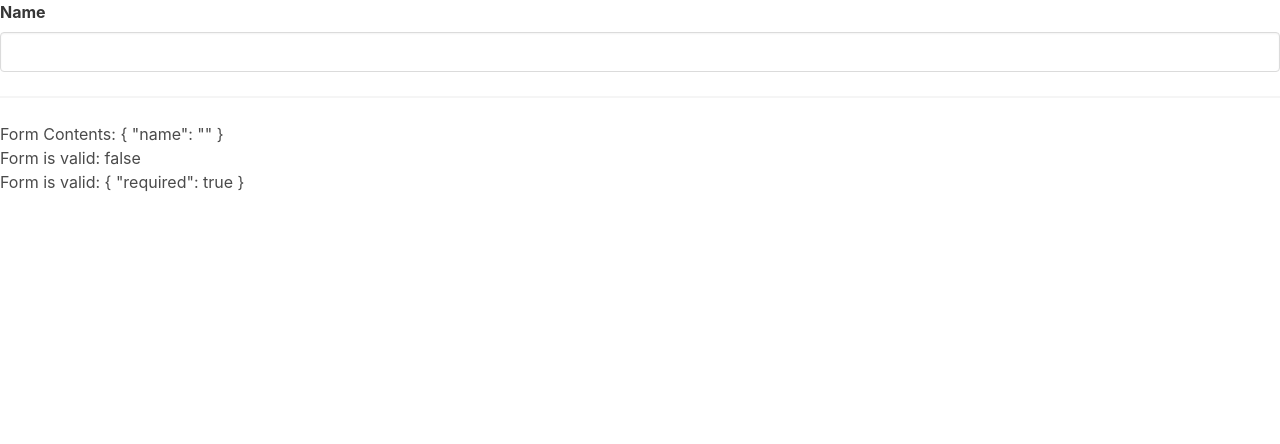
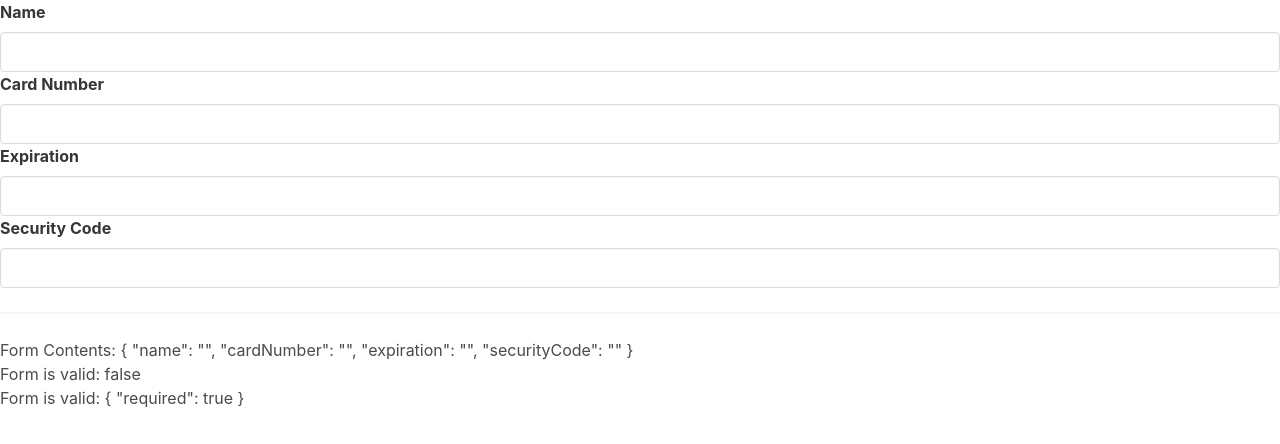
Before and after one commit to Jardel88/creditcard-with-angular-and-bulma, an Angular app: page / in a window 1280 px wide. Shown: the top 444 px of the page. Built offline with nearby package versions, Linux system fonts and the light colour scheme.

Commit message:
Additional Inputs

```diff
--- a/src/app/card-form/card-form.component.html
+++ b/src/app/card-form/card-form.component.html
@@ -1,5 +1,8 @@
 <form [formGroup]="cardForm">
   <app-input label="Name" [control]="$any(cardForm).controls['name']"></app-input>
+  <app-input label="Card Number" [control]="$any(cardForm).controls['cardNumber']"></app-input>
+  <app-input label="Expiration" [control]="$any(cardForm).controls['expiration']"></app-input>
+  <app-input label="Security Code" [control]="$any(cardForm).controls['securityCode']"></app-input>
 </form>
 <hr>
 
--- a/src/app/card-form/card-form.component.ts
+++ b/src/app/card-form/card-form.component.ts
@@ -13,7 +13,10 @@
       Validators.required,
       Validators.minLength(3),
       Validators.maxLength(20),
-    ])
+    ]),
+    cardNumber: new FormControl(''),
+    expiration: new FormControl(''),
+    securityCode: new FormControl('')
   })
 
   constructor() {
```
